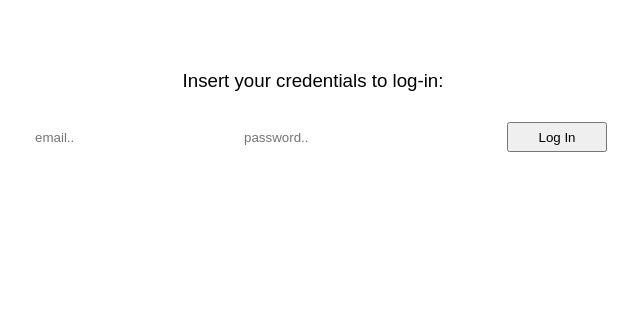
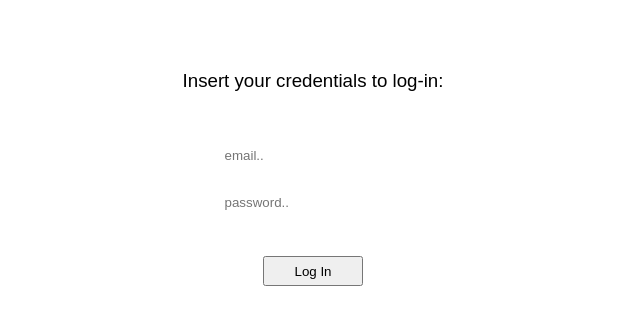
Before and after one commit to ElisaTorelli/React-Redux-Js-SignIn, a React (Create React App) app in the folder react-app/: page / in a window 1280 px wide. Shown: the top 324 px of the page, without its empty margins (327-967 px from the left). Built offline with nearby package versions, Linux system fonts and the light colour scheme.

Commit message:
add code login

```diff
--- a/react-app/src/components/LogIn/LogInCard.js
+++ b/react-app/src/components/LogIn/LogInCard.js
@@ -10,11 +10,12 @@ const LogInCard = () => {
     const [passwordState, setPasswordState] = useState('')
 
     // React-redux Hooks
-    // const usersLogin = useSelector((state) => state.users)
+    const users = useSelector((state) => state.login.users)
     const dispatch = useDispatch()
 
 
 
+    //functions to change initial value state for each input form
     const handleEmailChange = (event) =>{
         setEmailState(event?.target?.value)
         console.log('ok email')
@@ -26,25 +27,24 @@ const LogInCard = () => {
     }
 
 
-    // let checkLoginUsers = usersLogin.find(
-    //     (element) =>
-    //     element.email === emailState &&
-    //     element.password === passwordState
-    // )
-    // console.log(usersLogin)
+    // set condition to check if user is in array
+    let checkLoginUsers = () => users.find(
+        (element) =>
+        element.email === emailState &&
+        element.password === passwordState
+    )
 
 
+    // log-in function
     const handleLogIn = () => {
-        // if(checkLoginUsers){
+        if(checkLoginUsers()){
             dispatch(
-                checkUserRegistreted({
-                    email: emailState,
-                    password: passwordState
-                })
+                checkUserRegistreted()
             )
-        // }else{
-        //     console.log('Non puoi entrare')
-        // }
+            console.log('Sei entrato !')
+        }else{
+            console.log('Non puoi entrare')
+        }
     }
 
 
@@ -56,7 +56,7 @@ const LogInCard = () => {
 
 
     return (
-        <div className={styles.signInCardContainer}>
+        <div className={styles.logInCardContainer}>
             <h3>Insert your credentials to log-in:</h3>
             <div className={styles.inputContainer}>
                 <input className={styles.emailInput} type='email' placeholder='email..' onChange={handleEmailChange} />
--- a/react-app/src/components/LogIn/login.module.css
+++ b/react-app/src/components/LogIn/login.module.css
@@ -0,0 +1,53 @@
+/* INDEX:
+    1.GENERAL SETTINGS
+    2.MAIN CONTAINER
+        a)InputForm
+
+
+*/
+
+/* GENERAL SETTINGS */
+*{
+    box-sizing: border-box;
+    font-family: sans-serif;
+    font-weight: 200;
+    margin: 0;
+    padding: 0;
+}
+
+/* MAIN CONTAINER */
+.logInCardContainer{
+    display: flex;
+    flex-direction: column;
+    width: 50%;
+    margin: 0 auto;
+}
+
+/* InputForm */
+.inputContainer{
+    border-radius: 5px;
+    display: flex;
+    flex-direction: column;
+    margin: 0 auto;
+    margin-top: 40px;
+}
+
+h3{
+    margin-top: 70px;
+}
+
+input{
+    border: none;
+    margin: 16px;
+}
+
+button{
+    width: 100px;
+    height: 30px;
+    margin: 30px auto;
+
+}
+button:hover{
+    background-color: rgba(125, 133, 133, 0.516);
+    border: 1px solid rgba(125, 133, 133, 0.516);
+}
--- a/react-app/src/components/SignIn/signin.module.css
+++ b/react-app/src/components/SignIn/signin.module.css
@@ -19,6 +19,8 @@
 .signInCardContainer{
     display: flex;
     flex-direction: column;
+    margin: 0 auto;
+    width: 50%;
 }
 
 /* InputForm */
@@ -26,7 +28,6 @@
     border-radius: 5px;
     display: flex;
     flex-direction: column;
-    width: 20%;
     margin: 0 auto;
     margin-top: 40px;
 }
@@ -43,8 +44,8 @@ input{
 button{
     width: 100px;
     height: 30px;
-    margin-top: 30px;
-    margin-left: 70px;
+    margin: 30px auto;
+
 }
 button:hover{
     background-color: rgba(125, 133, 133, 0.516);
--- a/react-app/src/redux/login/logInActions.js
+++ b/react-app/src/redux/login/logInActions.js
@@ -3,10 +3,10 @@ import usersArray from '../usersArray'
 
 
 
-export const checkUserRegistreted = (user = {}) => {
+export const checkUserRegistreted = () => {
     return{
         type: CHECK_USER_REGISTRETED,
-        payload: user
+        payload: true
     }
 }
 
--- a/react-app/src/redux/login/logInReducer.js
+++ b/react-app/src/redux/login/logInReducer.js
@@ -1,9 +1,10 @@
 import {GET_USERS, CHECK_USER_REGISTRETED} from './logInTypes'
 
 
-
+//  create initial state
 const initialState = {
-    users: []
+    users: [],
+    check:false
 }
 
 
@@ -11,14 +12,15 @@ const logInReducer = (state = initialState, action) => {
     switch(action.type){
         case CHECK_USER_REGISTRETED:
             return{
+                // set check true
                 ...state,
-                users: state.users.includes(action.user)
+                check: action.payload
             }
         case GET_USERS:
             return{
                 ...state,
                 // push usersArray in [users]
-                users: [...state.users, ...action.payload],
+                users: [...action.payload],
             }
         default: return state
     }
```
